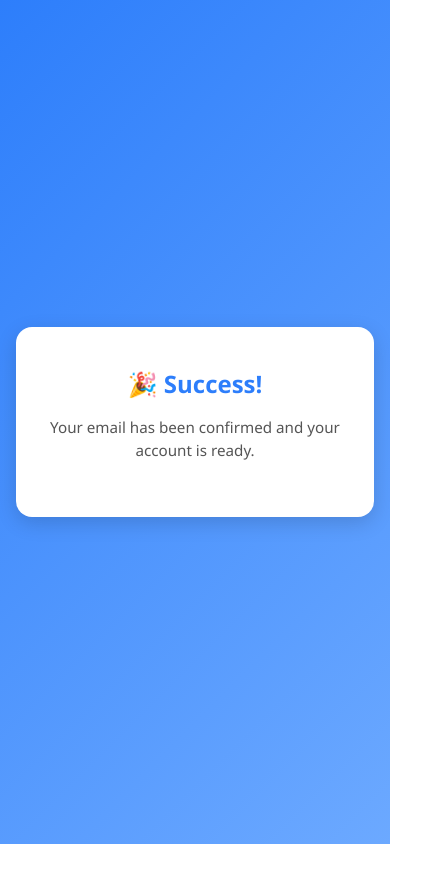
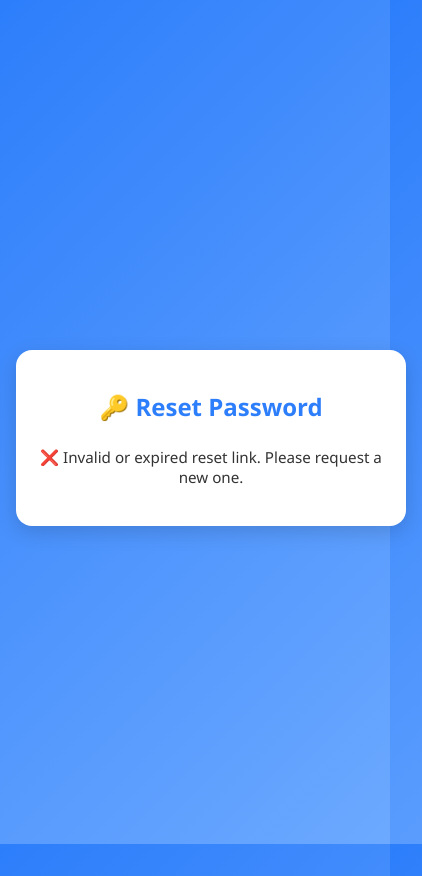
Before and after one commit to NaNaBoo311/FireSeal_Web, a React (Create React App) app: page /reset in a window 390 px wide. Shown: the whole page, 422 px wide, since content can reach past the window. Before the commit the page ends 844 px from the top, so only its background shows below. Built offline with nearby package versions, Linux system fonts and the light colour scheme.

Commit message:
add reset password logic

```diff
--- a/package.json
+++ b/package.json
@@ -1,15 +1,17 @@
 {
-  "homepage": "https://NaNaBoo311.github.io/FireSeal_EmailConfirmPage",
+  "homepage": "https://NaNaBoo311.github.io/FireSeal_Web",
   "name": "confirmation-page",
   "version": "0.1.0",
   "private": true,
   "dependencies": {
+    "@supabase/supabase-js": "^2.57.4",
     "@testing-library/dom": "^10.4.1",
     "@testing-library/jest-dom": "^6.8.0",
     "@testing-library/react": "^16.3.0",
     "@testing-library/user-event": "^13.5.0",
     "react": "^19.1.1",
     "react-dom": "^19.1.1",
+    "react-router-dom": "^7.9.2",
     "react-scripts": "5.0.1",
     "web-vitals": "^2.1.4"
   },
--- a/src/App.css
+++ b/src/App.css
@@ -1,8 +1,3 @@
-/* Reset & body styles */
-* {
-  box-sizing: border-box;
-}
-
 body,
 html {
   margin: 0;
@@ -10,82 +5,4 @@ html {
   height: 100%;
   font-family: "Segoe UI", Tahoma, Geneva, Verdana, sans-serif;
   background: linear-gradient(135deg, #2d7efb, #6ca9ff);
-  display: flex;
-  justify-content: center;
-  align-items: center;
 }
-
-/* Centering container */
-.container {
-  width: 100%;
-  max-width: 500px;
-  padding: 1rem;
-}
-
-/* Card styles */
-.card {
-  background: #fff;
-  padding: 2rem 1.5rem;
-  border-radius: 16px;
-  box-shadow: 0 6px 20px rgba(0, 0, 0, 0.15);
-  text-align: center;
-  animation: fadeIn 0.6s ease;
-}
-
-.card h1 {
-  font-size: 1.8rem;
-  color: #2d7efb;
-  margin-bottom: 1rem;
-}
-
-.card p {
-  font-size: 1rem;
-  color: #555;
-  margin-bottom: 2rem;
-  line-height: 1.5;
-}
-
-/* Button styles */
-.button {
-  display: block;
-  width: 100%;
-  padding: 0.8rem;
-  background: #2d7efb;
-  color: #fff;
-  text-decoration: none;
-  border-radius: 10px;
-  font-size: 1rem;
-  font-weight: 600;
-  transition: background 0.3s ease;
-}
-
-.button:hover {
-  background: #1a5fd1;
-}
-
-/* Small animation */
-@keyframes fadeIn {
-  from {
-    opacity: 0;
-    transform: translateY(10px);
-  }
-  to {
-    opacity: 1;
-    transform: translateY(0);
-  }
-}
-
-/* Mobile adjustments */
-@media (max-width: 480px) {
-  .card {
-    padding: 1.5rem 1rem;
-  }
-
-  .card h1 {
-    font-size: 1.5rem;
-  }
-
-  .card p {
-    font-size: 0.95rem;
-  }
-}
--- a/src/App.js
+++ b/src/App.js
@@ -1,15 +1,18 @@
 import React from "react";
 import "./App.css";
-
+import EmailConfirm from "./pages/EmailConfirm";
+import ResetPassword from "./pages/ResetPassword";
+import { BrowserRouter as Router, Routes, Route } from "react-router-dom";
 function App() {
   return (
-    <div className="container">
-      <div className="card">
-        <h1>🎉 Success!</h1>
-        <p>Your email has been confirmed and your account is ready.</p>
-      </div>
-    </div>
+    <Router>
+      {" "}
+      <Routes>
+        {" "}
+        <Route path="/" element={<EmailConfirm />} />{" "}
+        <Route path="/reset" element={<ResetPassword />} />{" "}
+      </Routes>{" "}
+    </Router>
   );
 }
-
 export default App;
--- /dev/null
+++ b/src/lib/supabase.js
@@ -0,0 +1,9 @@
+// lib/supabase.js
+import { createClient } from "@supabase/supabase-js";
+
+// replace these with your Supabase credentials
+const SUPABASE_URL = "https://asvqzdvifkriljxrlrhd.supabase.co";
+const SUPABASE_ANON_KEY =
+  "eyJhbGciOiJIUzI1NiIsInR5cCI6IkpXVCJ9.eyJpc3MiOiJzdXBhYmFzZSIsInJlZiI6ImFzdnF6ZHZpZmtyaWxqeHJscmhkIiwicm9sZSI6ImFub24iLCJpYXQiOjE3NTc5OTkyMzUsImV4cCI6MjA3MzU3NTIzNX0.c4VGE9LZvtoUX-eVchsBN_DIbbfFuye04_Weiuewc_g";
+
+export const supabase = createClient(SUPABASE_URL, SUPABASE_ANON_KEY);
--- /dev/null
+++ b/src/pages/EmailConfirm.css
@@ -0,0 +1,79 @@
+/* Centering container */
+.container {
+  width: 100%;
+  max-width: 500px;
+  padding: 1rem;
+  margin: auto; /* horizontally center */
+  display: flex; /* vertically + horizontally center */
+  justify-content: center;
+  align-items: center;
+  min-height: 100vh; /* take full height */
+}
+
+/* Card styles */
+.card {
+  background: #fff;
+  padding: 2rem 1.5rem;
+  border-radius: 16px;
+  box-shadow: 0 6px 20px rgba(0, 0, 0, 0.15);
+  text-align: center;
+  animation: fadeIn 0.6s ease;
+}
+
+.card h1 {
+  font-size: 1.8rem;
+  color: #2d7efb;
+  margin-bottom: 1rem;
+}
+
+.card p {
+  font-size: 1rem;
+  color: #555;
+  margin-bottom: 2rem;
+  line-height: 1.5;
+}
+
+/* Button styles */
+.button {
+  display: block;
+  width: 100%;
+  padding: 0.8rem;
+  background: #2d7efb;
+  color: #fff;
+  text-decoration: none;
+  border-radius: 10px;
+  font-size: 1rem;
+  font-weight: 600;
+  transition: background 0.3s ease;
+}
+
+.button:hover {
+  background: #1a5fd1;
+}
+
+/* Small animation */
+@keyframes fadeIn {
+  from {
+    opacity: 0;
+    transform: translateY(10px);
+  }
+  to {
+    opacity: 1;
+    transform: translateY(0);
+  }
+}
+
+/* Mobile adjustments */
+@media (max-width: 480px) {
+  .card {
+    padding: 1.5rem 1rem;
+  }
+
+  .card h1 {
+    font-size: 1.5rem;
+  }
+
+  .card p {
+    font-size: 0.95rem;
+  }
+}
--- /dev/null
+++ b/src/pages/EmailConfirm.js
@@ -0,0 +1,13 @@
+// src/pages/EmailConfirm.js
+import React from "react";
+import "./EmailConfirm.css";
+export default function EmailConfirm() {
+  return (
+    <div className="container">
+      <div className="card">
+        <h1>🎉 Success!</h1>
+        <p>Your email has been confirmed and your account is ready.</p>
+      </div>
+    </div>
+  );
+}
--- /dev/null
+++ b/src/pages/ResetPassword.css
@@ -0,0 +1,94 @@
+/* Centering container */
+.reset-container {
+  width: 100%;
+  max-width: 500px;
+  padding: 1rem;
+  margin: auto;
+  display: flex;
+  justify-content: center;
+  align-items: center;
+  min-height: 100vh; /* full height */
+}
+
+/* Card styles */
+.reset-card {
+  background: #fff;
+  padding: 2rem 1.5rem;
+  border-radius: 16px;
+  box-shadow: 0 6px 20px rgba(0, 0, 0, 0.15);
+  text-align: center;
+  animation: fadeIn 0.6s ease;
+}
+
+.reset-card h1 {
+  font-size: 1.8rem;
+  color: #2d7efb;
+  margin-bottom: 1.5rem;
+}
+
+/* Input styles */
+.reset-input {
+  width: 90%;
+  padding: 0.8rem;
+  margin-bottom: 1rem;
+  border: 1px solid #ccc;
+  border-radius: 10px;
+  font-size: 1rem;
+}
+
+/* Button styles */
+.reset-button {
+  width: 100%;
+  padding: 0.8rem;
+  background: #2d7efb;
+  color: #fff;
+  border: none;
+  border-radius: 10px;
+  font-size: 1rem;
+  font-weight: 600;
+  cursor: pointer;
+  transition: background 0.3s ease;
+}
+
+.reset-button:hover {
+  background: #1a5fd1;
+}
+
+/* Message styles */
+.reset-message {
+  margin-top: 1rem;
+  font-size: 0.95rem;
+  color: #333;
+}
+
+/* Small animation */
+@keyframes fadeIn {
+  from {
+    opacity: 0;
+    transform: translateY(10px);
+  }
+  to {
+    opacity: 1;
+    transform: translateY(0);
+  }
+}
+
+/* Mobile adjustments */
+@media (max-width: 480px) {
+  .reset-card {
+    padding: 1.5rem 1rem;
+  }
+
+  .reset-card h1 {
+    font-size: 1.5rem;
+  }
+
+  .reset-input {
+    font-size: 0.9rem;
+    padding: 0.7rem;
+  }
+
+  .reset-button {
+    font-size: 0.9rem;
+  }
+}
--- /dev/null
+++ b/src/pages/ResetPassword.js
@@ -0,0 +1,82 @@
+// src/pages/ResetPassword.js
+import React, { useState, useEffect } from "react";
+import { supabase } from "../lib/supabase";
+import "./ResetPassword.css";
+
+export default function ResetPassword() {
+  const [newPassword, setNewPassword] = useState("");
+  const [confirmPassword, setConfirmPassword] = useState("");
+  const [message, setMessage] = useState("");
+  const [canReset, setCanReset] = useState(false);
+
+  // Check if we have a recovery session from the URL
+  useEffect(() => {
+    const hash = window.location.hash;
+    if (hash.includes("type=recovery")) {
+      setCanReset(true);
+    }
+  }, []);
+
+  const handleReset = async (e) => {
+    e.preventDefault();
+
+    if (newPassword.length < 6) {
+      setMessage("❌ Password must be at least 6 characters long.");
+      return;
+    }
+
+    if (newPassword !== confirmPassword) {
+      setMessage("❌ Passwords do not match.");
+      return;
+    }
+
+    // Call Supabase to update password
+    const { data, error } = await supabase.auth.updateUser({
+      password: newPassword,
+    });
+
+    if (error) {
+      setMessage(`❌ ${error.message}`);
+    } else {
+      setMessage(
+        "✅ Password has been reset successfully! You can now log in."
+      );
+    }
+  };
+
+  return (
+    <div className="reset-container">
+      <div className="reset-card">
+        <h1>🔑 Reset Password</h1>
+
+        {!canReset ? (
+          <p className="reset-message">
+            ❌ Invalid or expired reset link. Please request a new one.
+          </p>
+        ) : (
+          <form onSubmit={handleReset}>
+            <input
+              type="password"
+              placeholder="Enter new password"
+              value={newPassword}
+              onChange={(e) => setNewPassword(e.target.value)}
+              className="reset-input"
+            />
+            <input
+              type="password"
+              placeholder="Retype new password"
+              value={confirmPassword}
+              onChange={(e) => setConfirmPassword(e.target.value)}
+              className="reset-input"
+            />
+            <button type="submit" className="reset-button">
+              Reset Password
+            </button>
+          </form>
+        )}
+
+        {message && <p className="reset-message">{message}</p>}
+      </div>
+    </div>
+  );
+}
```
Also changed, not shown: src/setupTests.js (deleted, +0 -5 lines), src/logo.svg (deleted), 1 other file (tests, documents, lock files or other folders).
